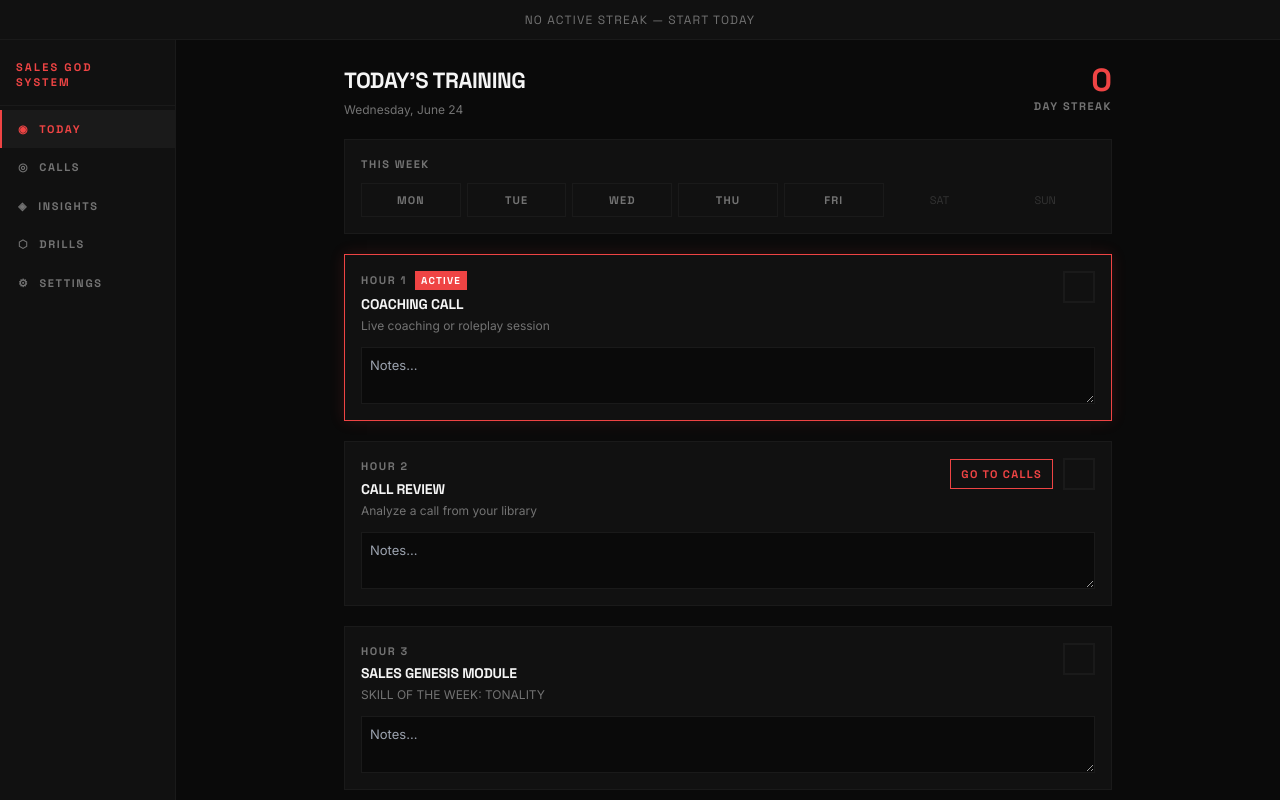
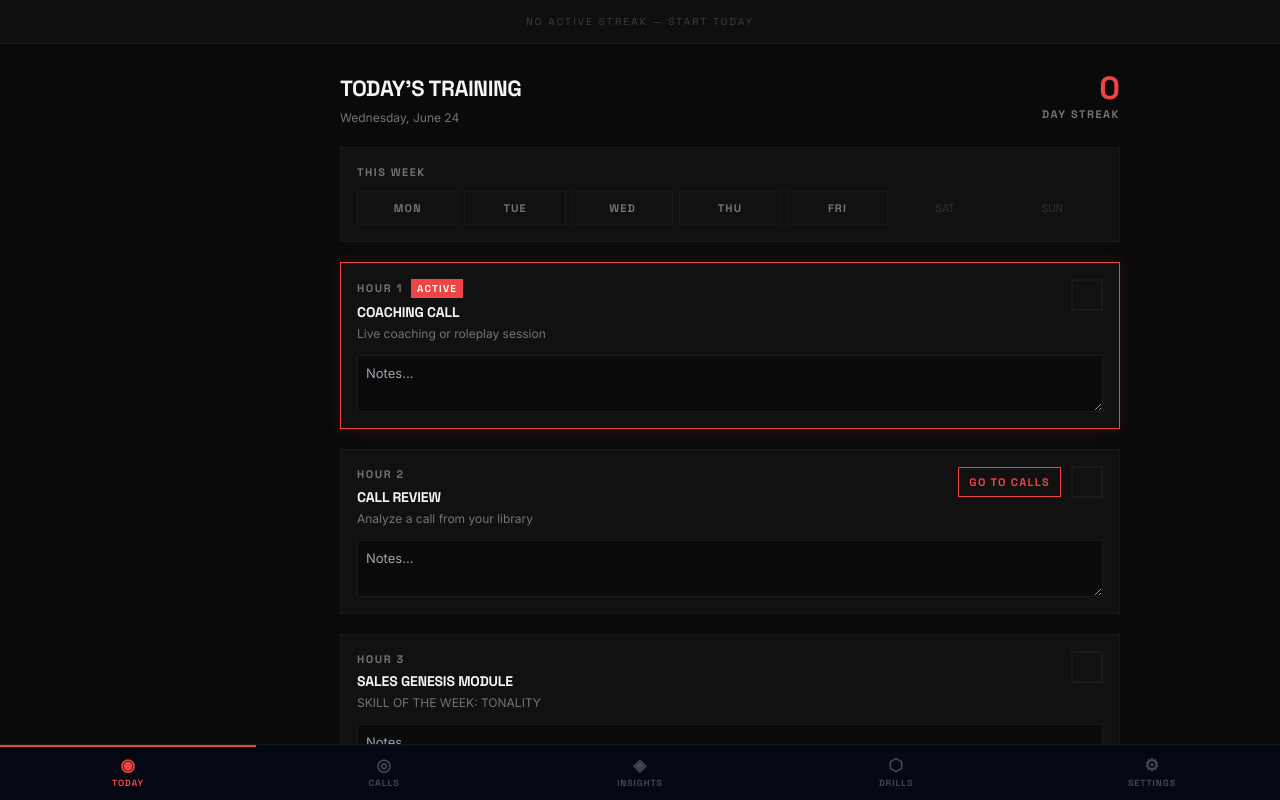
Before and after one commit to markodeksnis-coder/Sales-, a React (Vite) app: page / in a window 1280 px wide. Shown: the top 800 px of the page. Built offline with nearby package versions, Linux system fonts and the light colour scheme.

Commit message:
feat: redesign StreakBar and Layout with glass morphism, gradient accents

```diff
--- a/src/components/Layout.jsx
+++ b/src/components/Layout.jsx
@@ -8,75 +8,85 @@ const NAV = [
 
 export default function Layout({ page, setPage, children }) {
   return (
-    <div className="flex" style={{ minHeight: 'calc(100vh - 40px)' }}>
+    <div style={{ display: 'flex', minHeight: 'calc(100vh - 44px)' }}>
+
       {/* Desktop sidebar */}
-      <aside
-        className="hidden md:flex flex-col"
-        style={{
-          width: '176px', borderRight: '1px solid #1a1a1a',
-          backgroundColor: '#111111', position: 'fixed',
-          top: '40px', left: 0, height: 'calc(100vh - 40px)',
-        }}
-      >
-        <div style={{ padding: '20px 16px 14px', borderBottom: '1px solid #1a1a1a' }}>
-          <div style={{ fontFamily: 'Space Grotesk, sans-serif', fontSize: '11px', fontWeight: 800,
-                        color: '#ef4444', letterSpacing: '0.2em', lineHeight: 1.4 }}>
-            SALES GOD<br />SYSTEM
-          </div>
+      <aside style={{
+        display: 'none',
+        width: '180px',
+        borderRight: '1px solid rgba(255,255,255,0.05)',
+        backgroundColor: 'rgba(5, 9, 20, 0.95)',
+        backdropFilter: 'blur(20px)',
+        WebkitBackdropFilter: 'blur(20px)',
+        position: 'fixed', top: '44px', left: 0, height: 'calc(100vh - 44px)',
+        flexDirection: 'column',
+        zIndex: 40,
+      }} className="md:flex flex-col">
+
+        {/* Logo */}
+        <div style={{ padding: '24px 20px 16px', borderBottom: '1px solid rgba(255,255,255,0.05)' }}>
+          <div style={{
+            fontFamily: 'Space Grotesk, sans-serif', fontSize: '11px', fontWeight: 800,
+            letterSpacing: '0.22em', lineHeight: 1.5,
+            background: 'linear-gradient(135deg, #ef4444, #f97316)',
+            WebkitBackgroundClip: 'text', WebkitTextFillColor: 'transparent', backgroundClip: 'text',
+          }}>SALES GOD<br />SYSTEM</div>
         </div>
-        <nav className="flex flex-col pt-1">
+
+        {/* Nav items */}
+        <nav style={{ display: 'flex', flexDirection: 'column', padding: '8px 0', flex: 1 }}>
           {NAV.map(item => (
-            <button
-              key={item.id}
-              onClick={() => setPage(item.id)}
-              style={{
-                display: 'flex', alignItems: 'center', gap: '10px',
-                padding: '11px 16px', fontSize: '11px', fontWeight: 700,
-                fontFamily: 'Space Grotesk, sans-serif', letterSpacing: '0.15em',
-                background: 'none', border: 'none', cursor: 'pointer',
-                borderLeft: page === item.id ? '2px solid #ef4444' : '2px solid transparent',
-                backgroundColor: page === item.id ? '#1a1a1a' : 'transparent',
-                color: page === item.id ? '#ef4444' : '#737373',
-                transition: 'all 0.15s',
-                textAlign: 'left',
-              }}
-            >
-              <span>{item.icon}</span>{item.label}
+            <button key={item.id} onClick={() => setPage(item.id)} style={{
+              display: 'flex', alignItems: 'center', gap: '10px',
+              padding: '11px 20px',
+              fontFamily: 'Space Grotesk, sans-serif', fontSize: '11px', fontWeight: 700,
+              letterSpacing: '0.15em',
+              background: page === item.id
+                ? 'linear-gradient(90deg, rgba(239,68,68,0.12), rgba(239,68,68,0.04))'
+                : 'none',
+              border: 'none',
+              borderLeft: `2px solid ${page === item.id ? '#ef4444' : 'transparent'}`,
+              color: page === item.id ? '#ef4444' : 'rgba(255,255,255,0.3)',
+              cursor: 'pointer', textAlign: 'left', transition: 'all 0.15s',
+              boxShadow: page === item.id ? 'inset 0 0 20px rgba(239,68,68,0.05)' : 'none',
+            }}>
+              <span style={{ fontSize: '13px' }}>{item.icon}</span>
+              {item.label}
             </button>
           ))}
         </nav>
+
+        {/* Bottom decoration */}
+        <div style={{ padding: '16px 20px', borderTop: '1px solid rgba(255,255,255,0.05)' }}>
+          <div style={{ fontFamily: 'Space Grotesk, sans-serif', fontSize: '9px', letterSpacing: '0.2em', color: 'rgba(255,255,255,0.15)' }}>SALES GOD SYSTEM v1</div>
+        </div>
       </aside>
 
-      {/* Page content */}
-      <main
-        className="flex-1"
-        style={{ marginLeft: '0', paddingBottom: '80px' }}
-      >
-        <div className="md:ml-44">
-          <div style={{ maxWidth: '800px', margin: '0 auto', padding: '24px 16px' }}>
-            {children}
-          </div>
+      {/* Main content */}
+      <main style={{ flex: 1, paddingBottom: '80px' }} className="md:ml-[180px]">
+        <div style={{ maxWidth: '820px', margin: '0 auto', padding: '28px 20px' }}>
+          {children}
         </div>
       </main>
 
-      {/* Mobile bottom tabs */}
-      <nav
-        className="md:hidden fixed bottom-0 left-0 right-0 flex"
-        style={{ backgroundColor: '#111111', borderTop: '1px solid #1a1a1a', zIndex: 50 }}
-      >
+      {/* Mobile bottom bar */}
+      <nav style={{
+        position: 'fixed', bottom: 0, left: 0, right: 0, zIndex: 50,
+        display: 'flex',
+        backgroundColor: 'rgba(5, 9, 20, 0.97)',
+        backdropFilter: 'blur(20px)',
+        borderTop: '1px solid rgba(255,255,255,0.06)',
+      }} className="md:hidden">
         {NAV.map(item => (
-          <button
-            key={item.id}
-            onClick={() => setPage(item.id)}
-            style={{
-              flex: 1, display: 'flex', flexDirection: 'column', alignItems: 'center',
-              justifyContent: 'center', padding: '8px 2px', background: 'none', border: 'none',
-              cursor: 'pointer', fontSize: '9px', fontWeight: 700,
-              fontFamily: 'Space Grotesk, sans-serif', letterSpacing: '0.12em',
-              color: page === item.id ? '#ef4444' : '#737373',
-            }}
-          >
-            <span style={{ fontSize: '18px', lineHeight: 1, marginBottom: '3px' }}>{item.icon}</span>
+          <button key={item.id} onClick={() => setPage(item.id)} style={{
+            flex: 1, display: 'flex', flexDirection: 'column', alignItems: 'center',
+            justifyContent: 'center', padding: '10px 2px',
+            fontFamily: 'Space Grotesk, sans-serif', fontSize: '9px', fontWeight: 700,
+            letterSpacing: '0.1em', background: 'none', border: 'none', cursor: 'pointer',
+            color: page === item.id ? '#ef4444' : 'rgba(255,255,255,0.25)',
+            borderTop: `2px solid ${page === item.id ? '#ef4444' : 'transparent'}`,
+          }}>
+            <span style={{ fontSize: '17px', lineHeight: 1, marginBottom: '3px' }}>{item.icon}</span>
             {item.label}
           </button>
         ))}
--- a/src/components/StreakBar.jsx
+++ b/src/components/StreakBar.jsx
@@ -5,28 +5,51 @@ export default function StreakBar() {
   const [streak, setStreak] = useState(() => getStreak())
 
   useEffect(() => {
-    const handler = () => setStreak(getStreak())
-    window.addEventListener('sgs-streak-updated', handler)
-    return () => window.removeEventListener('sgs-streak-updated', handler)
+    const h = () => setStreak(getStreak())
+    window.addEventListener('sgs-streak-updated', h)
+    return () => window.removeEventListener('sgs-streak-updated', h)
   }, [])
 
-  if (streak === 0) {
-    return (
-      <div style={{ backgroundColor: '#111111', borderBottom: '1px solid #1a1a1a' }}
-           className="w-full h-10 flex items-center justify-center px-4">
-        <span className="font-display text-xs tracking-widest" style={{ color: '#737373', fontFamily: 'Space Grotesk, sans-serif' }}>
+  return (
+    <div style={{
+      position: 'relative',
+      width: '100%',
+      height: '44px',
+      display: 'flex',
+      alignItems: 'center',
+      justifyContent: 'center',
+      gap: '16px',
+      overflow: 'hidden',
+      backgroundColor: streak > 0 ? 'rgba(239,68,68,0.1)' : 'rgba(255,255,255,0.02)',
+      borderBottom: `1px solid ${streak > 0 ? 'rgba(239,68,68,0.3)' : 'rgba(255,255,255,0.05)'}`,
+    }} className={streak > 0 ? 'streak-pulse' : ''}>
+
+      {/* Animated gradient line at bottom */}
+      {streak > 0 && (
+        <div style={{
+          position: 'absolute', bottom: 0, left: 0, right: 0, height: '1px',
+          background: 'linear-gradient(90deg, transparent 0%, #ef4444 30%, #f97316 50%, #ef4444 70%, transparent 100%)',
+        }} />
+      )}
+
+      {streak > 0 ? (
+        <>
+          <span style={{ fontSize: '16px', lineHeight: 1 }}>⚡</span>
+          <span style={{
+            fontFamily: 'Space Grotesk, sans-serif', fontSize: '13px', fontWeight: 800,
+            letterSpacing: '0.22em',
+            background: 'linear-gradient(90deg, #ef4444, #f97316, #ef4444)',
+            backgroundSize: '200% auto',
+            WebkitBackgroundClip: 'text', WebkitTextFillColor: 'transparent', backgroundClip: 'text',
+            animation: 'shimmer 3s linear infinite',
+          }}>{streak} DAY STREAK</span>
+          <span style={{ fontFamily: 'Space Grotesk, sans-serif', fontSize: '10px', letterSpacing: '0.2em', color: 'rgba(255,255,255,0.3)' }}>KEEP GOING</span>
+        </>
+      ) : (
+        <span style={{ fontFamily: 'Space Grotesk, sans-serif', fontSize: '10px', letterSpacing: '0.22em', color: 'rgba(255,255,255,0.2)' }}>
           NO ACTIVE STREAK — START TODAY
         </span>
-      </div>
-    )
-  }
-
-  return (
-    <div className="w-full h-10 flex items-center justify-center px-4 streak-pulse"
-         style={{ backgroundColor: '#ef4444' }}>
-      <span style={{ fontFamily: 'Space Grotesk, sans-serif', color: '#fff', fontSize: '13px', fontWeight: 700, letterSpacing: '0.15em' }}>
-        ⚡ {streak} DAY STREAK — KEEP GOING
-      </span>
+      )}
     </div>
   )
 }
```
